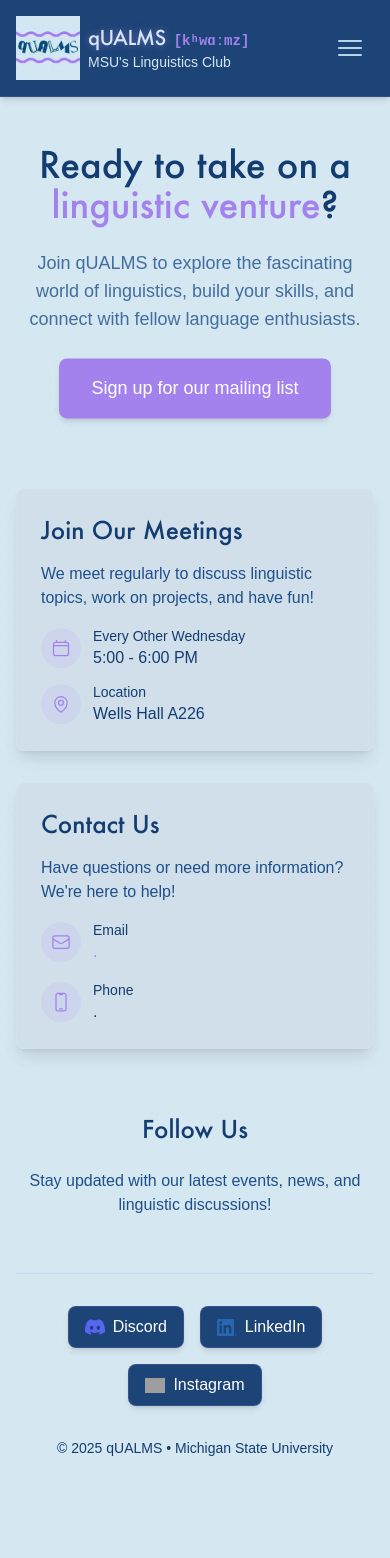
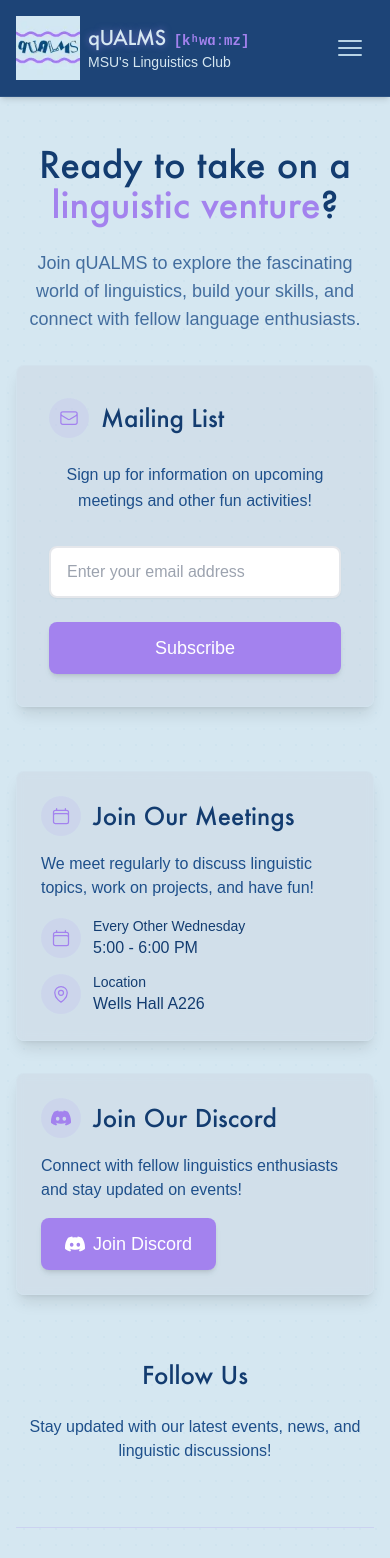
Before and after one commit to DevT02/qUALMS-website, a Next.js app: page /join in a window 390 px wide. Shown: the top 1558 px of the page. Built offline with nearby package versions, Linux system fonts and the light colour scheme; grey boxes are pictures that could not be loaded; a web font is replaced by a local one.

Commit message:
mailing list + changes to join us

```diff
--- /dev/null
+++ b/src/app/api/subscribe/route.ts
@@ -0,0 +1,102 @@
+import { NextRequest, NextResponse } from 'next/server';
+
+// in-memory rate limiting
+const rateLimitMap = new Map<string, { count: number; resetTime: number }>();
+
+function checkRateLimit(ip: string): boolean {
+  const now = Date.now();
+  const windowMs = 15 * 60 * 1000; // 15 minutes
+  const maxRequests = 5; // 5 requests per 15 minutes
+
+  const record = rateLimitMap.get(ip);
+
+  if (!record || now > record.resetTime) {
+    rateLimitMap.set(ip, { count: 1, resetTime: now + windowMs });
+    return true;
+  }
+
+  if (record.count >= maxRequests) {
+    return false;
+  }
+
+  record.count++;
+  return true;
+}
+
+export async function POST(request: NextRequest) {
+  try {
+    const { email } = await request.json();
+
+    //email validation
+    const emailRegex = /^[^\s@]+@[^\s@]+\.[^\s@]+$/;
+    if (!email || !emailRegex.test(email)) {
+      return NextResponse.json(
+        { error: 'Invalid email address' },
+        { status: 400 }
+      );
+    }
+
+    //rate limiting
+    const clientIP = request.headers.get('x-forwarded-for') ||
+                     request.headers.get('x-real-ip') ||
+                     'unknown';
+    if (!checkRateLimit(clientIP)) {
+      return NextResponse.json(
+        { error: 'Too many requests. Please try again later.' },
+        { status: 429 }
+      );
+    }
+
+    // Use environment variables for the endpoint
+    const mailerliteEndpoint = process.env.MAILERLITE_ENDPOINT; // change this to the actual endpoint in .env. Not setting here as code is public.
+
+    if (!mailerliteEndpoint || !mailerliteEndpoint.startsWith('http')) {
+      throw new Error('MAILERLITE_ENDPOINT environment variable is not set or invalid');
+    }
+
+    // Use the existing form submission endpoint with proper field structure
+    const formData = new FormData();
+    formData.append('fields[email]', email);
+    formData.append('ml-submit', '1');
+    formData.append('anticsrf', 'true');
+
+    const response = await fetch(mailerliteEndpoint, {
+      method: 'POST',
+      body: formData,
+      headers: {
+        'User-Agent': 'qUALMS-Website/1.0',
+        'Referer': request.headers.get('referer') || process.env.SITE_URL || 'https://qualmsmsu.com',
+      },
+    });
+
+    const responseText = await response.text();
+
+    // Try to parse JSON response from MailerLite
+    let mailerliteResponse;
+    try {
+      mailerliteResponse = JSON.parse(responseText);
+    } catch {
+      // If not JSON, assume success for non-200 status codes
+      if (!response.ok) {
+        throw new Error(`MailerLite API error: ${response.status}`);
+      }
+    }
+
+    // Check if MailerLite returned an error
+    if (mailerliteResponse && !mailerliteResponse.success) {
+      const errorMessage = mailerliteResponse.errors?.fields?.email?.[0] || 'Subscription failed';
+      throw new Error(errorMessage);
+    }
+
+    return NextResponse.json({
+      success: true,
+      message: 'Successfully subscribed to our mailing list!'
+    });
+  } catch (error) {
+    console.error('Subscription error:', error);
+    return NextResponse.json(
+      { error: 'Failed to subscribe. Please try again.' },
+      { status: 500 }
+    );
+  }
+}
--- a/src/app/join/page.tsx
+++ b/src/app/join/page.tsx
@@ -2,8 +2,48 @@
 import Image from 'next/image'
 import FooterSection from '@/components/Footer';
 import { motion } from 'framer-motion';
+import { useEffect, useState } from 'react';
 
 export default function JoinUs() {
+  const [isSubmitting, setIsSubmitting] = useState(false);
+  const [isSuccess, setIsSuccess] = useState(false);
+  const [error, setError] = useState('');
+  const [email, setEmail] = useState('');
+
+  const handleSubmit = async (e: React.FormEvent) => {
+    e.preventDefault();
+    if (!email || isSubmitting) return;
+
+    setIsSubmitting(true);
+    setError('');
+
+    try {
+      const response = await fetch('/api/subscribe', {
+        method: 'POST',
+        headers: {
+          'Content-Type': 'application/json',
+        },
+        body: JSON.stringify({ email }),
+      });
+
+      const data = await response.json();
+
+      if (response.ok) {
+        setIsSuccess(true);
+        setEmail('');
+        setError('');
+      } else {
+        setError(data.error || 'Subscription failed. Please try again.');
+      }
+    } catch (error) {
+      console.error('Subscription error:', error);
+      setError('Network error. Please check your connection and try again.');
+    } finally {
+      setIsSubmitting(false);
+    }
+  };
+
+
   return (
     <div className="relative min-h-screen overflow-hidden scroll-smooth py-12 px-4">
       <div className="absolute inset-0 pattern-dots text-ice-300/20 -z-10" />
@@ -15,34 +55,96 @@ export default function JoinUs() {
           Join qUALMS to explore the fascinating world of linguistics, build your skills,
           and connect with fellow language enthusiasts.
         </p>
-        <motion.a
-          whileHover={{ scale: 1.05 }}
-          whileTap={{ scale: 0.98 }}
-          animate={{ y: [0, -10, 0] }}
-          transition={{
-            y: {
-              duration: 1.5,
-              repeat: Infinity,
-              repeatType: "reverse",
-              ease: "easeInOut"
-            }
-          }}
-          target="_blank"
-          href="https://forms.office.com/pages/responsepage.aspx?id=MHEXIi9k2UGSEXQjetVofWC0XLROK99Gp9wUmGljDgpUQlIzWlZNQk5MT1FKN1k5S0I2RUY4NjJUSC4u&route=shorturl"
-          className="inline-block px-8 py-4 bg-lavender hover:bg-lavender/90 text-white rounded-lg shadow-md text-lg font-medium transition-all"
+        <motion.div
+          initial={{ opacity: 0, y: 20 }}
+          animate={{ opacity: 1, y: 0 }}
+          transition={{ duration: 0.6, delay: 0.3 }}
+          className="w-full max-w-md mx-auto"
         >
-          Sign up for our mailing list
-        </motion.a>
+          <div className="bg-slate-300/40 backdrop-blur-sm rounded-lg shadow-lg border border-ice-100/30 p-8 hover:shadow-xl transition-all duration-300">
+            <div className="flex items-center mb-6">
+              <div className="w-10 h-10 bg-lavender/10 rounded-full flex items-center justify-center mr-3">
+                <svg xmlns="http://www.w3.org/2000/svg" fill="none" viewBox="0 0 24 24" strokeWidth={1.5} stroke="currentColor" className="w-5 h-5 text-lavender">
+                  <path strokeLinecap="round" strokeLinejoin="round" d="M21.75 6.75v10.5a2.25 2.25 0 0 1-2.25 2.25h-15a2.25 2.25 0 0 1-2.25-2.25V6.75m19.5 0A2.25 2.25 0 0 0 19.5 4.5h-15a2.25 2.25 0 0 0-2.25 2.25m19.5 0v.243a2.25 2.25 0 0 1-1.07 1.916l-7.5 4.615a2.25 2.25 0 0 1-2.36 0L3.32 8.91a2.25 2.25 0 0 1-1.07-1.916V6.75" />
+                </svg>
+              </div>
+              <h2 className="text-2xl font-semibold text-midnight-800">Mailing List</h2>
+            </div>
+            <p className="text-midnight-700 mb-8 leading-relaxed">
+              Sign up for information on upcoming meetings and other fun activities!
+            </p>
+
+            {!isSuccess ? (
+              <form onSubmit={handleSubmit} className="space-y-6">
+                <div>
+                  <input
+                    type="email"
+                    value={email}
+                    onChange={(e) => setEmail(e.target.value)}
+                    placeholder="Enter your email address"
+                    autoComplete="email"
+                    required
+                    className="w-full px-4 py-3 bg-white border-2 border-gray-200 rounded-lg focus:outline-none focus:ring-2 focus:ring-lavender focus:border-lavender text-midnight-800 placeholder-gray-400 transition-all duration-200 shadow-sm"
+                  />
+                </div>
+                {error && (
+                  <div className="text-red-600 text-sm bg-red-50 border border-red-200 rounded-lg p-3">
+                    {error}
+                  </div>
+                )}
+                <button
+                  type="submit"
+                  disabled={isSubmitting}
+                  className="w-full px-6 py-3 bg-lavender hover:bg-lavender/90 text-white rounded-lg shadow-md text-lg font-medium transition-all disabled:opacity-50 disabled:cursor-not-allowed"
+                >
+                  {isSubmitting ? 'Subscribing...' : 'Subscribe'}
+                </button>
+              </form>
+            ) : (
+              <div className="text-center py-8">
+                <div className="w-20 h-20 bg-lavender/10 rounded-full flex items-center justify-center mx-auto mb-8 shadow-sm">
+                  <svg className="w-10 h-10 text-lavender" fill="none" stroke="currentColor" viewBox="0 0 24 24">
+                    <path strokeLinecap="round" strokeLinejoin="round" strokeWidth={2} d="M5 13l4 4L19 7" />
+                  </svg>
+                </div>
+                <h3 className="text-2xl font-bold text-midnight-800 mb-4">Successfully Subscribed!</h3>
+                <p className="text-midnight-700 mb-8 leading-relaxed text-lg">Thank you for joining our mailing list. Check your email to opt-in and get the latest updates!</p>
+                <button
+                  onClick={() => {
+                    setIsSuccess(false);
+                    setError('');
+                    setEmail('');
+                  }}
+                  className="text-sm text-lavender hover:text-lavender/80 underline transition-colors font-medium"
+                >
+                  Subscribe another email
+                </button>
+              </div>
+            )}
+          </div>
+        </motion.div>
       </div>
 
-      <div className="max-w-4xl mx-auto grid md:grid-cols-2 gap-8 mb-16">
-        <div className="bg-slate-300/40 backdrop-blur-sm rounded-lg shadow-lg border border-ice-100/30 p-6 flex flex-col animate-fade-in">
-          <h2 className="text-2xl font-semibold mb-4 text-midnight-800">Join Our Meetings</h2>
+      <div className="max-w-5xl mx-auto grid md:grid-cols-2 gap-8 mb-16">
+        <motion.div
+          initial={{ opacity: 0, y: 20 }}
+          animate={{ opacity: 1, y: 0 }}
+          transition={{ duration: 0.6, delay: 0.1 }}
+          className="bg-slate-300/40 backdrop-blur-sm rounded-lg shadow-lg border border-ice-100/30 p-6 flex flex-col hover:shadow-xl transition-all duration-300"
+        >
+          <div className="flex items-center mb-4">
+            <div className="w-10 h-10 bg-lavender/10 rounded-full flex items-center justify-center mr-3">
+              <svg xmlns="http://www.w3.org/2000/svg" fill="none" viewBox="0 0 24 24" strokeWidth={1.5} stroke="currentColor" className="w-5 h-5 text-lavender">
+                <path strokeLinecap="round" strokeLinejoin="round" d="M6.75 3v2.25M17.25 3v2.25M3 18.75V7.5a2.25 2.25 0 0 1 2.25-2.25h13.5A2.25 2.25 0 0 1 21 7.5v11.25m-18 0A2.25 2.25 0 0 0 5.25 21h13.5A2.25 2.25 0 0 0 21 18.75m-18 0v-7.5A2.25 2.25 0 0 1 5.25 9h13.5A2.25 2.25 0 0 1 21 11.25v7.5" />
+              </svg>
+            </div>
+            <h2 className="text-2xl font-semibold text-midnight-800">Join Our Meetings</h2>
+          </div>
           <p className="text-midnight-700 mb-4">
             We meet regularly to discuss linguistic topics, work on projects, and have fun!
           </p>
-          <div className="mt-auto">
-            <div className="flex items-center mb-3">
+          <div className="mt-auto space-y-3">
+            <div className="flex items-center">
               <div className="w-10 h-10 bg-lavender/10 rounded-full flex items-center justify-center mr-3">
                 <svg xmlns="http://www.w3.org/2000/svg" fill="none" viewBox="0 0 24 24" strokeWidth={1.5} stroke="currentColor" className="w-5 h-5 text-lavender">
                   <path strokeLinecap="round" strokeLinejoin="round" d="M6.75 3v2.25M17.25 3v2.25M3 18.75V7.5a2.25 2.25 0 0 1 2.25-2.25h13.5A2.25 2.25 0 0 1 21 7.5v11.25m-18 0A2.25 2.25 0 0 0 5.25 21h13.5A2.25 2.25 0 0 0 21 18.75m-18 0v-7.5A2.25 2.25 0 0 1 5.25 9h13.5A2.25 2.25 0 0 1 21 11.25v7.5" />
@@ -50,7 +152,7 @@ export default function JoinUs() {
               </div>
               <div>
                 <p className="text-sm text-midnight-600">Every Other Wednesday</p>
-                <p className="font-medium">5:00 - 6:00 PM</p>
+                <p className="font-medium text-midnight-800">5:00 - 6:00 PM</p>
               </div>
             </div>
             <div className="flex items-center">
@@ -62,50 +164,52 @@ export default function JoinUs() {
               </div>
               <div>
                 <p className="text-sm text-midnight-600">Location</p>
-                <p className="font-medium">Wells Hall A226</p>
+                <p className="font-medium text-midnight-800">Wells Hall A226</p>
               </div>
             </div>
           </div>
-        </div>
+        </motion.div>
 
-        <div className="bg-slate-300/40 backdrop-blur-sm rounded-lg shadow-lg border border-ice-100/30 p-6 animate-fade-in">
-          <h2 className="text-2xl font-semibold mb-4 text-midnight-800">Contact Us</h2>
+        <motion.div
+          initial={{ opacity: 0, y: 20 }}
+          animate={{ opacity: 1, y: 0 }}
+          transition={{ duration: 0.6, delay: 0.2 }}
+          className="bg-slate-300/40 backdrop-blur-sm rounded-lg shadow-lg border border-ice-100/30 p-6 flex flex-col hover:shadow-xl transition-all duration-300"
+        >
+          <div className="flex items-center mb-4">
+            <div className="w-10 h-10 bg-lavender/10 rounded-full flex items-center justify-center mr-3">
+              <svg className="w-5 h-5 text-lavender" fill="currentColor" viewBox="0 0 24 24">
+                <path d="M20.317 4.37a19.791 19.791 0 0 0-4.885-1.515.074.074 0 0 0-.079.037c-.21.375-.444.864-.608 1.25a18.27 18.27 0 0 0-5.487 0 12.64 12.64 0 0 0-.617-1.25.077.077 0 0 0-.079-.037A19.736 19.736 0 0 0 3.677 4.37a.07.07 0 0 0-.032.027C.533 9.046-.32 13.58.099 18.057a.082.082 0 0 0 .031.057 19.9 19.9 0 0 0 5.993 3.03.078.078 0 0 0 .084-.028c.462-.63.874-1.295 1.226-1.994a.076.076 0 0 0-.041-.106 13.107 13.107 0 0 1-1.872-.892.077.077 0 0 1-.008-.128 10.2 10.2 0 0 0 .372-.292.074.074 0 0 1 .077-.01c3.928 1.793 8.18 1.793 12.062 0a.074.074 0 0 1 .078.01c.12.098.246.198.373.292a.077.077 0 0 1-.006.127 12.299 12.299 0 0 1-1.873.892.077.077 0 0 0-.041.107c.36.698.772 1.362 1.225 1.993a.076.076 0 0 0 .084.028 19.839 19.839 0 0 0 6.002-3.03.077.077 0 0 0 .032-.054c.5-5.177-.838-9.674-3.549-13.66a.061.061 0 0 0-.031-.03zM8.02 15.33c-1.183 0-2.157-1.085-2.157-2.419 0-1.333.956-2.419 2.157-2.419 1.21 0 2.176 1.096 2.157 2.42 0 1.333-.956 2.418-2.157 2.418zm7.975 0c-1.183 0-2.157-1.085-2.157-2.419 0-1.333.955-2.419 2.157-2.419 1.21 0 2.176 1.096 2.157 2.42 0 1.333-.946 2.418-2.157 2.418z"/>
+              </svg>
+            </div>
+            <h2 className="text-2xl font-semibold text-midnight-800">Join Our Discord</h2>
+          </div>
           <p className="text-midnight-700 mb-4">
-            Have questions or need more information? We're here to help!
+            Connect with fellow linguistics enthusiasts and stay updated on events!
           </p>
-          <div className="space-y-4 mt-4">
-            <div className="flex items-center">
-              <div className="w-10 h-10 bg-lavender/10 rounded-full flex items-center justify-center mr-3">
-                <svg xmlns="http://www.w3.org/2000/svg" fill="none" viewBox="0 0 24 24" strokeWidth={1.5} stroke="currentColor" className="w-5 h-5 text-lavender">
-                  <path strokeLinecap="round" strokeLinejoin="round" d="M21.75 6.75v10.5a2.25 2.25 0 0 1-2.25 2.25h-15a2.25 2.25 0 0 1-2.25-2.25V6.75m19.5 0A2.25 2.25 0 0 0 19.5 4.5h-15a2.25 2.25 0 0 0-2.25 2.25m19.5 0v.243a2.25 2.25 0 0 1-1.07 1.916l-7.5 4.615a2.25 2.25 0 0 1-2.36 0L3.32 8.91a2.25 2.25 0 0 1-1.07-1.916V6.75" />
-                </svg>
-              </div>
-              <div>
-                <p className="text-sm text-midnight-600">Email</p>
-                <a href="mailto:qualms@msu.edu" className="font-medium text-lavender hover:text-lavender/80 transition-colors">.</a>
-              </div>
-            </div>
-            <div className="flex items-center">
-              <div className="w-10 h-10 bg-lavender/10 rounded-full flex items-center justify-center mr-3">
-                <svg xmlns="http://www.w3.org/2000/svg" fill="none" viewBox="0 0 24 24" strokeWidth={1.5} stroke="currentColor" className="w-5 h-5 text-lavender">
-                  <path strokeLinecap="round" strokeLinejoin="round" d="M10.5 1.5H8.25A2.25 2.25 0 0 0 6 3.75v16.5a2.25 2.25 0 0 0 2.25 2.25h7.5A2.25 2.25 0 0 0 18 20.25V3.75a2.25 2.25 0 0 0-2.25-2.25H13.5m-3 0V3h3V1.5m-3 0h3m-3 18.75h3" />
-                </svg>
-              </div>
-              <div>
-                <p className="text-sm text-midnight-600">Phone</p>
-                <p className="font-medium">.</p>
-              </div>
-            </div>
+          <div className="mt-auto">
+            <motion.a
+              whileHover={{ scale: 1.05 }}
+              whileTap={{ scale: 0.98 }}
+              target="_blank"
+              href="https://discord.gg/your-discord-link"
+              className="inline-flex items-center px-6 py-3 bg-lavender hover:bg-lavender/90 text-white rounded-lg shadow-md text-lg font-medium transition-all"
+            >
+              <svg className="w-5 h-5 mr-2" fill="currentColor" viewBox="0 0 24 24">
+                <path d="M20.317 4.37a19.791 19.791 0 0 0-4.885-1.515.074.074 0 0 0-.079.037c-.21.375-.444.864-.608 1.25a18.27 18.27 0 0 0-5.487 0 12.64 12.64 0 0 0-.617-1.25.077.077 0 0 0-.079-.037A19.736 19.736 0 0 0 3.677 4.37a.07.07 0 0 0-.032.027C.533 9.046-.32 13.58.099 18.057a.082.082 0 0 0 .031.057 19.9 19.9 0 0 0 5.993 3.03.078.078 0 0 0 .084-.028c.462-.63.874-1.295 1.226-1.994a.076.076 0 0 0-.041-.106 13.107 13.107 0 0 1-1.872-.892.077.077 0 0 1-.008-.128 10.2 10.2 0 0 0 .372-.292.074.074 0 0 1 .077-.01c3.928 1.793 8.18 1.793 12.062 0a.074.074 0 0 1 .078.01c.12.098.246.198.373.292a.077.077 0 0 1-.006.127 12.299 12.299 0 0 1-1.873.892.077.077 0 0 0-.041.107c.36.698.772 1.362 1.225 1.993a.076.076 0 0 0 .084.028 19.839 19.839 0 0 0 6.002-3.03.077.077 0 0 0 .032-.054c.5-5.177-.838-9.674-3.549-13.66a.061.061 0 0 0-.031-.03zM8.02 15.33c-1.183 0-2.157-1.085-2.157-2.419 0-1.333.956-2.419 2.157-2.419 1.21 0 2.176 1.096 2.157 2.42 0 1.333-.956 2.418-2.157 2.418zm7.975 0c-1.183 0-2.157-1.085-2.157-2.419 0-1.333.955-2.419 2.157-2.419 1.21 0 2.176 1.096 2.157 2.42 0 1.333-.946 2.418-2.157 2.418z"/>
+              </svg>
+              Join Discord
+            </motion.a>
           </div>
-        </div>
+        </motion.div>
       </div>
 
-      <div className="max-w-3xl mx-auto text-center mb-16 animate-fade-in">
+      <div className="max-w-3xl mx-auto text-center pb-8">
         <h2 className="text-2xl font-semibold mb-6 text-midnight-800">Follow Us</h2>
         <p className="text-midnight-700 mb-6">
           Stay updated with our latest events, news, and linguistic discussions!
         </p>
-        <div className="-mt-2">
+        <div>
           <FooterSection />
         </div>
       </div>
```
